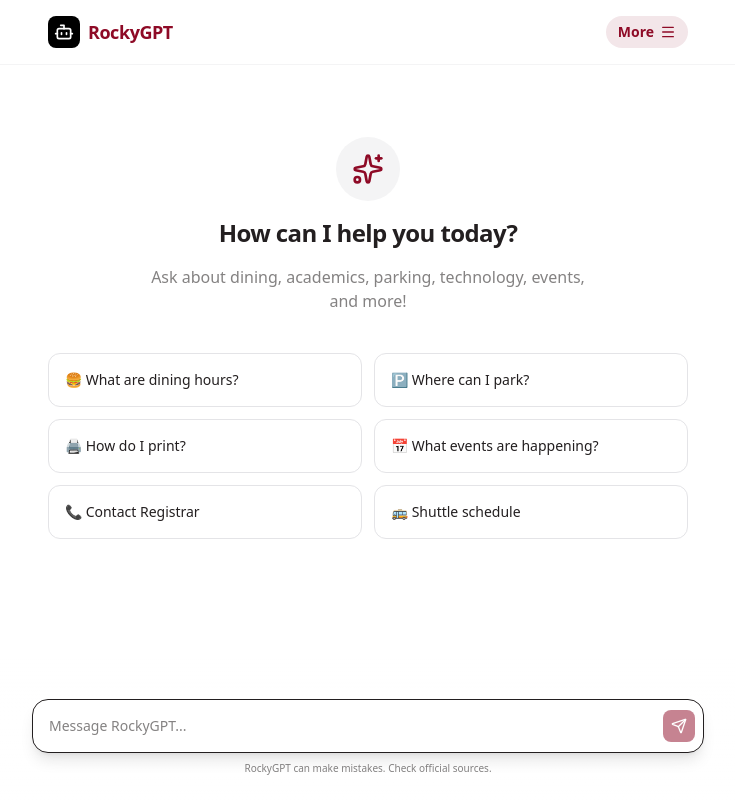
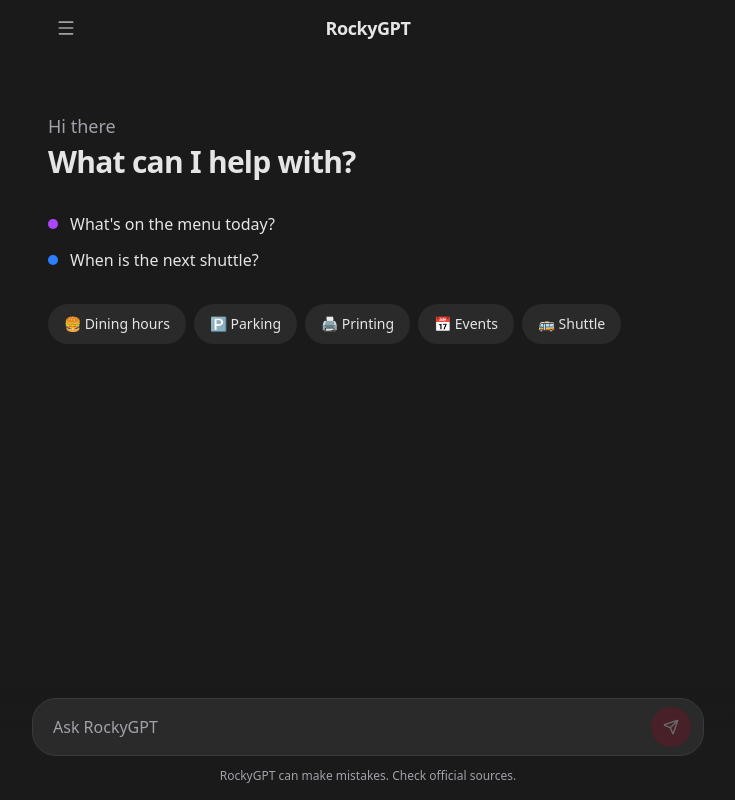
Before and after one commit to daniel-rajakumar/RockyGPT, a Next.js app: page / in a window 1280 px wide. Shown: the whole page, without its empty margins (272-1007 px from the left). Built offline with nearby package versions, Linux system fonts and the light colour scheme.

Commit message:
feat: Set dark theme as default, add light theme class, and overhaul the header and initial chat suggestions UI.

```diff
--- a/src/app/globals.css
+++ b/src/app/globals.css
@@ -21,26 +21,29 @@
     --ramapo-gray: #848282;
     --ramapo-white: #FFFFFF;
 
-    --background: var(--ramapo-white);
-    --foreground: var(--ramapo-black);
+    /* Dark theme by default (Gemini-style) */
+    --background: #1a1a1a;
+    --foreground: #e5e5e5;
 
     --primary: var(--ramapo-maroon);
     --primary-foreground: var(--ramapo-white);
 
+    --muted: #2a2a2a;
+    --muted-foreground: #a1a1aa;
+
+    --border: #3a3a3a;
+
+    /* Accent colors for suggestions */
+    --accent-purple: #7c3aed;
+    --accent-green: #10b981;
+  }
+
+  .light {
+    --background: var(--ramapo-white);
+    --foreground: var(--ramapo-black);
     --muted: #f4f4f5;
     --muted-foreground: var(--ramapo-gray);
-
     --border: #e4e4e7;
-  }
-
-  .dark {
-    --background: #0a0a0a;
-    --foreground: #ededed;
-    --primary: #8E0A26;
-    --primary-foreground: #FFFFFF;
-    --muted: #262626;
-    --muted-foreground: #a1a1aa;
-    --border: #333333;
   }
 }
 
--- a/src/app/page.tsx
+++ b/src/app/page.tsx
@@ -3,7 +3,7 @@
 // @ts-ignore
 // import { useChat } from '@ai-sdk/react';
 import { useState, useRef, useEffect } from 'react';
-import { ThumbsUp, ThumbsDown, Send, Bot, User, Sparkles, ExternalLink, Square, Download, Utensils, MapPin, Bus, Clock, Phone, Shield, Calendar, Menu, X } from 'lucide-react';
+import { ThumbsUp, ThumbsDown, Send, Bot, User, Sparkles, ExternalLink, Square, Download, Utensils, MapPin, Bus, Clock, Phone, Shield, Calendar, Menu, X, Copy, RotateCcw } from 'lucide-react';
 import { MenuModal } from '@/components/MenuModal';
 import { BusModal, HoursModal, DirectoryModal, SafetyModal, EventsModal } from '@/components/QuickAccessButtons';
 import ReactMarkdown from 'react-markdown';
@@ -228,47 +228,45 @@
 
   return (
     <div className="flex flex-col min-h-screen relative font-sans">
-      <header className="sticky top-0 z-50 border-b border-border/40 bg-background/80 backdrop-blur-md supports-[backdrop-filter]:bg-background/60">
-        <div className="container flex h-16 max-w-2xl mx-auto items-center justify-between px-4">
+      <header className="sticky top-0 z-50 bg-background">
+        <div className="container flex h-14 max-w-2xl mx-auto items-center justify-between px-4">
+          {/* Left: Hamburger */}
+          <button
+            onClick={() => setIsNavOpen(true)}
+            className="flex items-center justify-center p-2 text-muted-foreground hover:text-foreground transition-colors"
+            title="Open menu"
+          >
+            <Menu className="w-5 h-5" />
+          </button>
+
+          {/* Center: Title */}
+          <span className="text-lg font-semibold tracking-tight">RockyGPT</span>
+
+          {/* Right: Install or placeholder */}
           <div className="flex items-center gap-2">
-            <div className="flex h-8 w-8 items-center justify-center rounded-lg bg-black text-white">
-              <Bot className="h-5 w-5" />
-            </div>
-            <span className="text-lg font-semibold tracking-tight text-primary">RockyGPT</span>
-          </div>
-          <div className="flex items-center gap-2">
-            {showInstallButton && (
+            {showInstallButton ? (
               <button
                 onClick={handleInstall}
-                className="flex items-center gap-2 px-3 py-1.5 rounded-full bg-primary text-primary-foreground hover:bg-primary/90 transition-colors text-sm font-medium"
+                className="flex items-center justify-center p-2 text-muted-foreground hover:text-foreground transition-colors"
                 title={isIOS ? "See install instructions" : "Install RockyGPT"}
               >
-                <Download className="h-4 w-4" />
-                <span className="hidden sm:inline">Install</span>
+                <Download className="h-5 w-5" />
               </button>
+            ) : (
+              <div className="w-9" />
             )}
-
-            {/* Hamburger Menu Button - Rightmost */}
-            <button
-              onClick={() => setIsNavOpen(true)}
-              className="flex items-center gap-1.5 px-3 py-1.5 text-sm font-semibold rounded-full bg-primary/10 text-primary hover:bg-primary/20 transition-colors"
-              title="Open menu"
-            >
-              <span>More</span>
-              <Menu className="w-4 h-4" />
-            </button>
           </div>
         </div>
       </header>
 
       {/* Navigation Sidebar */}
       {isNavOpen && (
-        <div className="fixed inset-0 z-50">
+        <div className="fixed inset-0 z-[60]">
           {/* Backdrop */}
           <div className="absolute inset-0 bg-black/50 backdrop-blur-sm" onClick={() => setIsNavOpen(false)} />
 
           {/* Sidebar */}
-          <div className="absolute right-0 top-0 h-full w-72 bg-background border-l border-border shadow-2xl flex flex-col animate-in slide-in-from-right duration-200">
+          <div className="absolute left-0 top-0 h-full w-72 bg-background border-r border-border shadow-2xl flex flex-col animate-in slide-in-from-left duration-200">
             {/* Sidebar Header */}
             <div className="flex items-center justify-between px-4 py-4 border-b border-border">
               <div className="flex items-center gap-2">
@@ -346,30 +344,45 @@
       <main className="flex-1 overflow-auto pb-32 pt-6">
         <div className="container max-w-2xl mx-auto px-4 flex flex-col gap-6">
           {messages.length === 0 && (
-            <div className="my-12 flex flex-col items-center justify-center gap-4 text-center">
-              <div className="rounded-full bg-muted p-4">
-                <Sparkles className="h-8 w-8 text-primary" />
+            <div className="flex flex-col gap-8 pt-8">
+              {/* Greeting */}
+              <div className="space-y-1">
+                <p className="text-muted-foreground text-lg">Hi there</p>
+                <h1 className="text-3xl font-semibold tracking-tight">What can I help with?</h1>
               </div>
-              <h2 className="text-2xl font-bold tracking-tight">How can I help you today?</h2>
-              <p className="text-muted-foreground max-w-md">
-                Ask about dining, academics, parking, technology, events, and more!
-              </p>
 
-              <div className="grid grid-cols-1 sm:grid-cols-2 gap-3 w-full mt-6">
+              {/* Suggestion prompts with bullets */}
+              <div className="space-y-3">
                 {[
-                   { q: '🍔 What are dining hours?', icon: '🍽️' },
-                   { q: '🅿️ Where can I park?', icon: '🚗' },
-                   { q: '🖨️ How do I print?', icon: '💻' },
-                   { q: '📅 What events are happening?', icon: '🎉' },
-                   { q: '📞 Contact Registrar', icon: '📋' },
-                   { q: '🚌 Shuttle schedule', icon: '🚍' }
-                 ].map(({ q, icon }) => (
+                  { q: "What's on the menu today?", color: 'bg-purple-500' },
+                  { q: "When is the next shuttle?", color: 'bg-blue-500' },
+                ].map(({ q, color }) => (
                   <button
                     key={q}
-                      onClick={() => handleSuggestionClick(q.replace(/^[^\s]+\s/, ''))} // Remove emoji prefix
-                      className="group flex items-center gap-3 text-sm p-4 rounded-xl border border-border hover:border-primary/50 hover:bg-primary/5 hover:shadow-md transition-all duration-200 text-left"
+                    onClick={() => handleSuggestionClick(q)}
+                    className="flex items-center gap-3 text-left hover:opacity-70 transition-opacity"
                   >
-                      {q}
+                    <span className={`w-2.5 h-2.5 rounded-full ${color}`} />
+                    <span className="text-foreground">{q}</span>
+                  </button>
+                ))}
+              </div>
+
+              {/* Action chips */}
+              <div className="flex flex-wrap gap-2">
+                {[
+                  { label: '🍔 Dining hours', q: 'What are dining hours?' },
+                  { label: '🅿️ Parking', q: 'Where can I park?' },
+                  { label: '🖨️ Printing', q: 'How do I print?' },
+                  { label: '📅 Events', q: 'What events are happening?' },
+                  { label: '🚌 Shuttle', q: 'Shuttle schedule' },
+                ].map(({ label, q }) => (
+                  <button
+                    key={label}
+                    onClick={() => handleSuggestionClick(q)}
+                    className="flex items-center gap-2 px-4 py-2.5 rounded-full bg-muted hover:bg-muted/70 text-sm font-medium transition-colors"
+                  >
+                    {label}
                   </button>
                 ))}
               </div>
@@ -405,31 +418,24 @@
                   m.role === 'user' ? 'items-end' : 'items-start'
                 }`}
               >
-                <div className={`flex items-start gap-3 max-w-[85%] ${
-                  m.role === 'user' ? 'flex-row-reverse' : 'flex-row'
-                }`}>
-                  <div
-                    className={`flex h-8 w-8 shrink-0 select-none items-center justify-center rounded-md border shadow-sm ${
-                      m.role === 'user'
-                        ? 'bg-primary text-primary-foreground'
-                        : 'bg-background text-foreground'
-                    }`}
-                  >
-                    {m.role === 'user' ? <User className="h-4 w-4" /> : <Bot className="h-4 w-4" />}
+                {m.role === 'user' ? (
+                  /* User message - dark pill on right */
+                  <div className="max-w-[85%]">
+                    <div className="inline-block px-4 py-3 rounded-3xl bg-muted text-foreground text-sm">
+                      {m.content}
+                    </div>
+                  </div>
+                ) : (
+                  /* Assistant message - Gemini style */
+                  <div className="flex items-start gap-3 max-w-full">
+                    {/* Sparkle icon */}
+                    <div className="flex-shrink-0 mt-1">
+                      <Sparkles className="h-5 w-5 text-blue-400" />
                     </div>
 
-                  <div className={`relative group w-full`}>
-                      <div
-                        className={`relative overflow-hidden rounded-2xl text-sm leading-relaxed shadow-sm ${
-                          m.role === 'user'
-                            ? 'bg-primary text-primary-foreground px-4 py-3'
-                            : `bg-white border border-border shell-bg text-foreground px-3 py-3 sm:px-4 pb-3`
-                        }`}
-                      >
-                      {m.role === 'user' ? (
-                        <div className="whitespace-pre-wrap">{m.content}</div>
-                      ) : (
-                        <>
+                    {/* Message content and actions */}
+                    <div className="flex-1 min-w-0">
+                      <div className="text-sm leading-relaxed text-foreground">
                         <ReactMarkdown
                           remarkPlugins={[remarkGfm]}
                           components={{
@@ -452,19 +458,26 @@
                           {displayContent}
                         </ReactMarkdown>
 
-                          {/* Render Source Card - Full width at bottom */}
+                        {/* Render Source Card */}
                         {sources.length > 0 && sources.map((source, idx) => (
                           <SourceCard key={idx} title={source.title} url={source.url} />
                         ))}
-                        </>
-                      )}
                       </div>
 
-                    {m.role === 'assistant' && (
+                      {/* Gemini-style action buttons */}
+                      <div className="flex items-center gap-1 mt-3">
+                        <button
+                          onClick={() => navigator.clipboard.writeText(m.content)}
+                          className="p-2 text-muted-foreground hover:text-foreground hover:bg-muted rounded-lg transition-colors"
+                          title="Copy"
+                        >
+                          <Copy className="h-4 w-4" />
+                        </button>
                         <FeedbackButtons messageId={m.id} content={m.content} />
-                    )}
                       </div>
                     </div>
+                  </div>
+                )}
 
                 {/* Related Questions Chips */}
                 {relatedQuestions.length > 0 && (
@@ -486,16 +499,16 @@
           })}
 
           {isLoading && messages[messages.length - 1]?.role === 'user' && (
-            <div className="flex items-center gap-3">
-              <div className="flex h-8 w-8 shrink-0 items-center justify-center rounded-md border bg-primary/10 shadow-sm">
-                <Bot className="h-4 w-4 text-primary animate-pulse" />
+            <div className="flex items-start gap-3">
+              <div className="flex-shrink-0 mt-1">
+                <Sparkles className="h-5 w-5 text-blue-400 animate-pulse" />
               </div>
-               <div className="flex items-center gap-2 px-4 py-3 rounded-2xl bg-muted/50">
+              <div className="flex items-center gap-2">
                 <span className="text-sm text-muted-foreground">RockyGPT is thinking</span>
                 <div className="flex gap-1">
-                  <div className="h-1.5 w-1.5 rounded-full bg-primary animate-bounce" style={{ animationDelay: '0ms' }} />
-                  <div className="h-1.5 w-1.5 rounded-full bg-primary animate-bounce" style={{ animationDelay: '150ms' }} />
-                  <div className="h-1.5 w-1.5 rounded-full bg-primary animate-bounce" style={{ animationDelay: '300ms' }} />
+                  <div className="h-1.5 w-1.5 rounded-full bg-blue-400 animate-bounce" style={{ animationDelay: '0ms' }} />
+                  <div className="h-1.5 w-1.5 rounded-full bg-blue-400 animate-bounce" style={{ animationDelay: '150ms' }} />
+                  <div className="h-1.5 w-1.5 rounded-full bg-blue-400 animate-bounce" style={{ animationDelay: '300ms' }} />
                 </div>
               </div>
             </div>
@@ -505,16 +518,16 @@
         </div>
       </main>
 
-      {/* Input Area (same as before) */}
-      <div className="fixed inset-x-0 bottom-0 z-50 bg-gradient-to-t from-background via-background/90 to-transparent pb-6 pt-10 px-4">
+      {/* Input Area (Gemini-style) */}
+      <div className="fixed inset-x-0 bottom-0 z-50 bg-gradient-to-t from-background via-background to-transparent pb-4 pt-6 px-4">
         <div className="mx-auto max-w-2xl">
           <form
             onSubmit={handleSubmit}
-            className="relative flex items-center rounded-2xl border border-input bg-background shadow-lg ring-offset-background focus-within:ring-2 focus-within:ring-primary focus-within:ring-offset-2"
+            className="relative flex items-center rounded-3xl bg-muted border border-border"
           >
             <input
-              className="flex-1 bg-transparent px-4 py-4 text-base md:text-sm outline-none placeholder:text-muted-foreground text-foreground"
-              placeholder="Message RockyGPT..."
+              className="flex-1 bg-transparent px-5 py-4 text-base outline-none placeholder:text-muted-foreground text-foreground"
+              placeholder="Ask RockyGPT"
               value={input}
               onChange={(e) => setInput(e.target.value)}
             />
@@ -522,24 +535,24 @@
               <button
                 type="button"
                 onClick={stopGeneration}
-                className="mr-2 inline-flex h-8 w-8 items-center justify-center rounded-lg bg-destructive text-destructive-foreground transition-opacity hover:opacity-90"
+                className="mr-3 inline-flex h-10 w-10 items-center justify-center rounded-full bg-red-500 text-white transition-opacity hover:opacity-90"
                 title="Stop generating"
               >
-                <Square className="h-3 w-3 fill-current" />
+                <Square className="h-4 w-4 fill-current" />
                 <span className="sr-only">Stop</span>
               </button>
             ) : (
               <button
                 type="submit"
                 disabled={!input?.trim()}
-                className="mr-2 inline-flex h-8 w-8 items-center justify-center rounded-lg bg-primary text-primary-foreground transition-opacity hover:opacity-90 disabled:opacity-50"
+                className="mr-3 inline-flex h-10 w-10 items-center justify-center rounded-full bg-primary text-primary-foreground transition-opacity hover:opacity-90 disabled:opacity-30"
               >
                 <Send className="h-4 w-4" />
                 <span className="sr-only">Send</span>
               </button>
             )}
           </form>
-          <div className="mt-2 text-center text-[10px] text-muted-foreground">
+          <div className="mt-3 text-center text-xs text-muted-foreground">
             RockyGPT can make mistakes. Check official sources.
           </div>
         </div>
```
Lines whose indentation alone changed are shown as unchanged.
